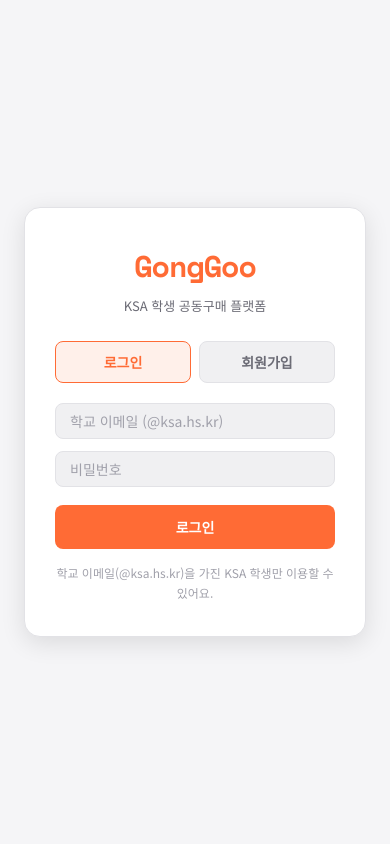
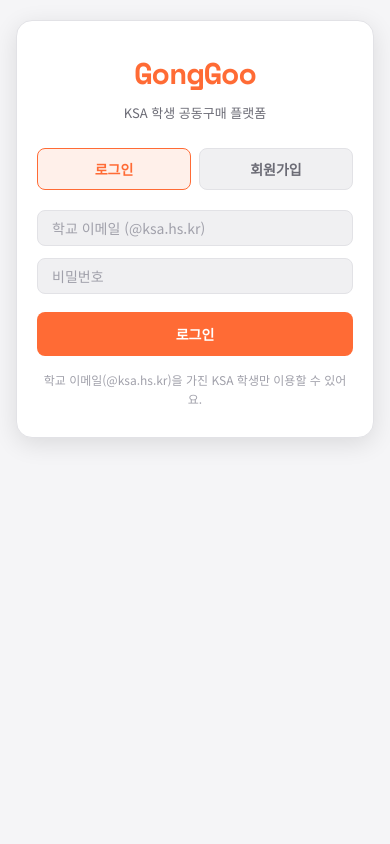
Before and after one commit to jjuhyeon12-collab/ksa.gonggoo, a Django app: page / in a window 390 px wide. Run offline with Django 4.2, Linux system fonts and the light colour scheme.

Commit message:
스마트폰 화면 설정

```diff
--- a/backend/templates/index.html
+++ b/backend/templates/index.html
@@ -370,13 +370,137 @@ textarea.form-input { resize: vertical; min-height: 90px; }
 .login-tab.active { background: rgba(255,107,53,.1); color: var(--accent); border-color: var(--accent); }
 .login-hint { font-size: 12px; color: var(--text3); text-align: center; margin-top: 14px; }
 
-@media (max-width: 620px) {
+/* ════════════════════════════════════════
+   모바일 반응형  (≤ 768px)
+   ════════════════════════════════════════ */
+@media (max-width: 768px) {
+
+  /* ── 네비게이션: 로고+버튼 위 / 탭 아래 2행 ── */
+  nav {
+    flex-wrap: wrap;
+    height: auto;
+    padding: 10px 16px 0;
+    column-gap: 8px;
+    row-gap: 0;
+  }
+  .logo { font-size: 18px; }
+  .logo span { display: none; }           /* 부제 숨김 */
+
+  .nav-tabs {
+    order: 10;                            /* 맨 아래 행으로 */
+    width: calc(100% + 32px);
+    margin: 8px -16px 0;
+    padding: 8px 16px 10px;
+    overflow-x: auto;
+    -webkit-overflow-scrolling: touch;
+    scrollbar-width: none;
+    flex-wrap: nowrap;
+    gap: 4px;
+    border-top: 1px solid var(--border);
+  }
+  .nav-tabs::-webkit-scrollbar { display: none; }
+  .nav-tab { white-space: nowrap; flex-shrink: 0; font-size: 13px; padding: 6px 12px; }
+
+  .nav-right { gap: 6px; }
+  .nav-user { display: none; }           /* 유저 뱃지 숨김 */
+  .btn-primary.btn-sm { font-size: 13px; padding: 8px 12px; }
+  .btn-ghost { font-size: 13px; padding: 7px 10px; }
+
+  /* ── 메인 패딩 ── */
+  main { padding: 14px 14px 48px; }
+
+  /* ── 카테고리 바: 가로 스크롤 ── */
+  .category-bar {
+    flex-wrap: nowrap;
+    overflow-x: auto;
+    -webkit-overflow-scrolling: touch;
+    scrollbar-width: none;
+    padding: 10px 14px;
+    gap: 6px;
+  }
+  .category-bar::-webkit-scrollbar { display: none; }
+  .cat-tab { flex-shrink: 0; }
+
+  /* ── 필터 바: 가로 스크롤 ── */
+  .filter-bar {
+    flex-wrap: nowrap;
+    overflow-x: auto;
+    -webkit-overflow-scrolling: touch;
+    scrollbar-width: none;
+    padding: 10px 14px;
+    gap: 8px;
+    align-items: center;
+  }
+  .filter-bar::-webkit-scrollbar { display: none; }
+  .filter-group { flex-shrink: 0; }
+  .filter-spacer { display: none; }
+  #search-input { width: 110px; flex-shrink: 0; }
+
+  /* ── 폼 ── */
   .form-row { grid-template-columns: 1fr; }
-  main { padding: 16px 16px 40px; }
-  #search-input { width: 100%; }
-  .filter-bar { gap: 8px; }
-  .nav-tabs { gap: 2px; }
-  .nav-tab { padding: 5px 10px; font-size: 13px; }
+  .type-toggle { grid-template-columns: 1fr; }  /* 공구 유형 3개 → 1열 */
+
+  /* ── 모달: 바텀시트 ── */
+  .modal-bg {
+    align-items: flex-end;
+    padding: 0;
+  }
+  .modal {
+    border-radius: 20px 20px 0 0;
+    max-height: 90vh;
+    max-width: 100%;
+    transform: translateY(40px);          /* 위에서 살짝 내려오는 효과 */
+  }
+  .modal-header { padding: 20px 20px 0; }
+  .modal-body  { padding: 16px 20px 36px; }
+
+  /* 드래그 핸들 표시 */
+  .modal::before {
+    content: '';
+    display: block;
+    width: 36px; height: 4px;
+    background: var(--border);
+    border-radius: 2px;
+    margin: 12px auto 0;
+  }
+
+  /* ── 로그인: 중앙 유지, 스크롤 허용 ── */
+  .login-overlay { padding: 16px; overflow-y: auto; align-items: flex-start; padding-top: 40px; }
+  .login-card { max-width: 100%; padding: 28px 20px; }
+}
+
+/* ════════════════════════════════════════
+   소형 폰  (≤ 480px)
+   ════════════════════════════════════════ */
+@media (max-width: 480px) {
+
+  /* 탭 텍스트 */
+  .nav-tab { font-size: 12px; padding: 5px 9px; }
+
+  /* 공구 올리기 버튼: "+" 만 표시 */
+  .btn-text-full { display: none; }
+  .btn-text-short { display: inline !important; }
+
+  /* 카드: 강제 1열 */
+  .grid { grid-template-columns: 1fr; }
+
+  /* 인증코드 버튼: 이메일 아래로 */
+  .reg-email-row { flex-direction: column !important; }
+  .reg-email-row #btn-send-code { width: 100% !important; padding: 11px !important; }
+
+  /* 검색창 */
+  #search-input { width: 90px; }
+
+  /* 토스트: 하단 가운데 */
+  .toast-wrap { right: 12px; left: 12px; bottom: 14px; align-items: stretch; }
+  .toast { max-width: 100%; text-align: center; }
+
+  /* 랜딩 CTA 버튼: 세로 배치 */
+  .landing-cta { flex-direction: column !important; }
+  .landing-cta > button { width: 100%; }
+
+  /* 로그인 카드 최상단 패딩 줄이기 */
+  .login-overlay { padding-top: 20px; }
 }
 
 /* ── 설정 페이지 ── */
@@ -390,7 +514,7 @@ textarea.form-input { resize: vertical; min-height: 90px; }
 .settings-field:last-of-type { margin-bottom: 0; }
 .settings-label { font-size: 13px; font-weight: 600; color: var(--text2); }
 .settings-row { display: grid; grid-template-columns: 1fr 1fr; gap: 12px; }
-@media(max-width:480px){ .settings-row { grid-template-columns: 1fr; } }
+@media (max-width: 480px) { .settings-row { grid-template-columns: 1fr; } }
 .settings-btn { margin-top: 18px; width: 100%; padding: 12px; font-size: 15px; }
 .settings-msg {
   font-size: 13px; border-radius: 8px; padding: 9px 13px; margin-top: 10px;
@@ -480,7 +604,7 @@ textarea.form-input { resize: vertical; min-height: 90px; }
       <button class="btn-primary" style="width:100%;padding:12px;margin-top:6px" onclick="handleLogin()">로그인</button>
     </div>
     <div id="auth-register" style="display:none">
-      <div style="display:flex;gap:8px;margin-bottom:12px;align-items:stretch">
+      <div class="reg-email-row" style="display:flex;gap:8px;margin-bottom:12px;align-items:stretch">
         <input type="text" class="form-input" id="reg-email" placeholder="학교 이메일 (@ksa.hs.kr)" style="flex:1;margin-bottom:0">
         <button class="btn-primary btn-sm" id="btn-send-code" onclick="sendVerificationCode()" style="white-space:nowrap;flex-shrink:0;padding:0 14px">인증코드 받기</button>
       </div>
@@ -510,7 +634,10 @@ textarea.form-input { resize: vertical; min-height: 90px; }
   </div>
   <div class="nav-right">
     <div class="nav-user" id="nav-user">로딩 중...</div>
-    <button class="btn-primary btn-sm" onclick="openCreate()">+ 공구 올리기</button>
+    <button class="btn-primary btn-sm" onclick="openCreate()">
+      <span class="btn-text-full">+ 공구 올리기</span>
+      <span class="btn-text-short" style="display:none">+</span>
+    </button>
     <button class="btn-ghost" onclick="logout()">로그아웃</button>
   </div>
 </nav>
@@ -526,7 +653,7 @@ textarea.form-input { resize: vertical; min-height: 90px; }
         <div class="landing-logo">GongGoo</div>
         <div class="landing-tagline">KSA 학생들을 위한 공동구매 플랫폼</div>
         <p class="landing-sub">같이 사면 더 싸고, 같이 모으면 더 빠릅니다.<br>원하는 공동구매를 직접 열거나, 마음에 드는 구매에 참여해보세요.</p>
-        <div style="display:flex;gap:12px;justify-content:center;flex-wrap:wrap;margin-top:8px">
+        <div class="landing-cta" style="display:flex;gap:12px;justify-content:center;flex-wrap:wrap;margin-top:8px">
           <button class="btn-primary" style="padding:12px 32px;font-size:15px" onclick="switchView('home')">🔍 공동구매 둘러보기</button>
           <button class="btn-secondary" style="padding:12px 28px;font-size:15px" onclick="openCreate()">✏️ 공구 올리기</button>
         </div>
```
